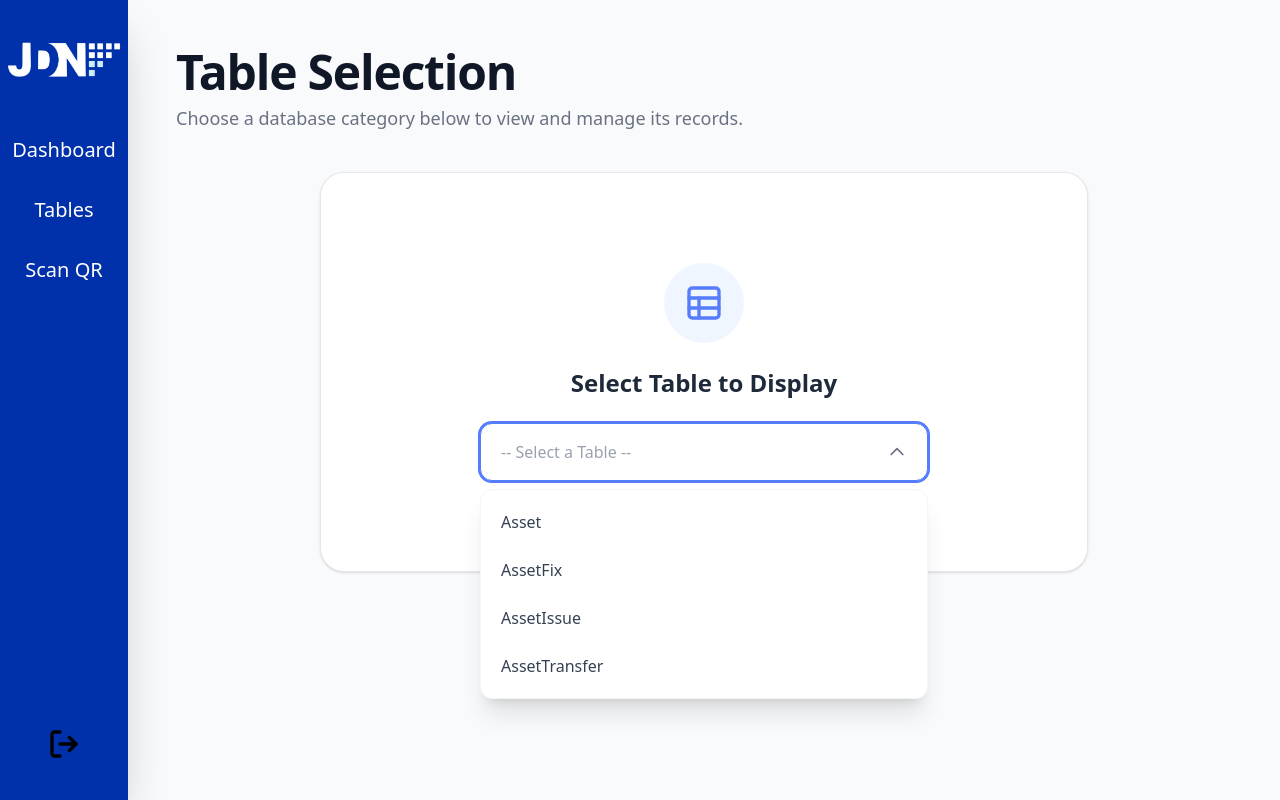
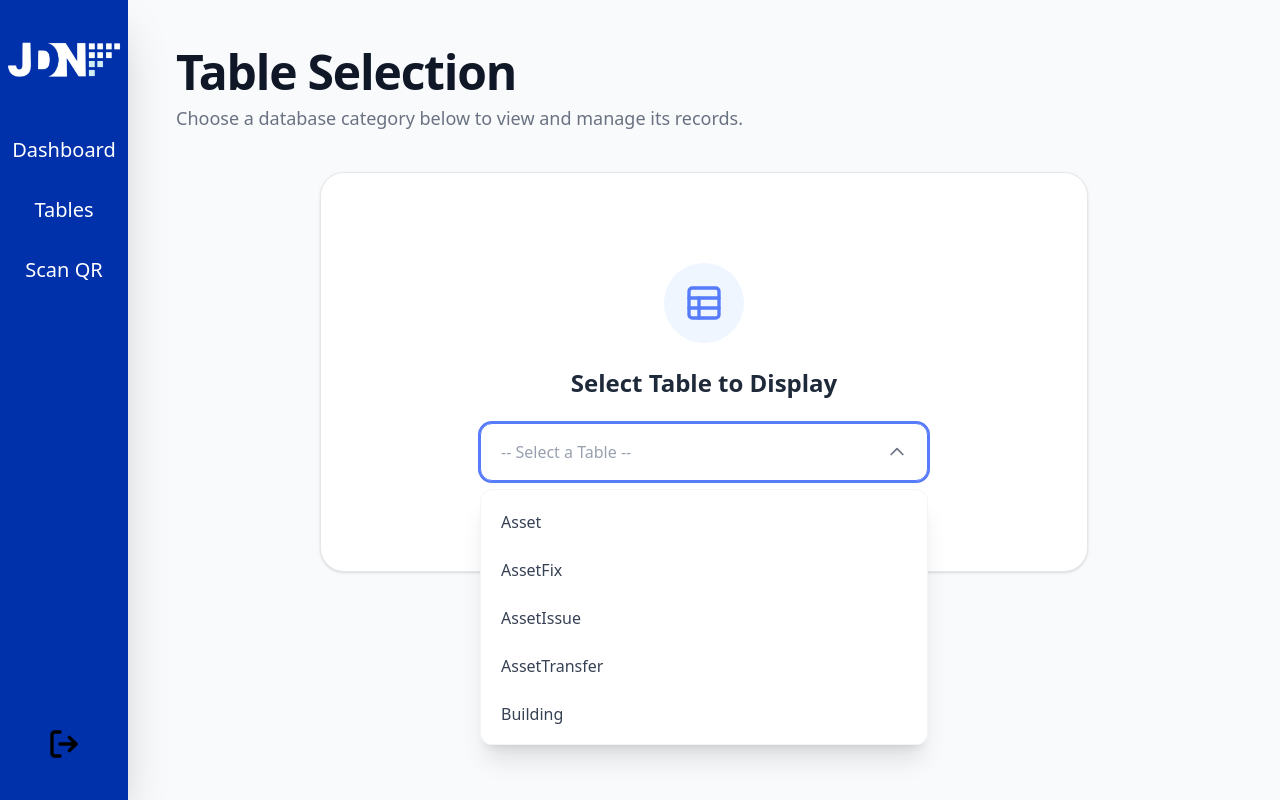
Before and after one commit to GuilianiHatsu1k1314/AssetTaggerFrontEnd, a React (Vite) app: page /TableSelection in a window 1280 px wide. Both pictures are taken after a click on the button "-- Select a Table --". Built offline with nearby package versions, Linux system fonts and the light colour scheme.

Commit message:
Added the other tables to the dropdown menu and added a scroll feature to it

```diff
--- a/src/routes/TableSelection.tsx
+++ b/src/routes/TableSelection.tsx
@@ -58,7 +58,25 @@ function TableSelection() {
 // ----------------------------------------------------------------------------
 // Dropdown Component
 // ----------------------------------------------------------------------------
-const options = ["Asset", "AssetFix", "AssetIssue", "AssetTransfer"];
+const options = [
+  "Asset",
+  "AssetFix",
+  "AssetIssue",
+  "AssetTransfer",
+  "Building",
+  "Category",
+  "Company",
+  "Department",
+  "Employee",
+  "EndUser",
+  "EndUserRole",
+  "Location",
+  "Manufacturer",
+  "Product",
+  "ProductSet",
+  "Role",
+  "Vendor",
+];
 
 function Dropdown() {
   const [isOpen, setIsOpen] = useState(false);
@@ -107,7 +125,7 @@ function Dropdown() {
 
       {/* Dropdown Menu */}
       {isOpen && (
-        <div className="animate-in fade-in slide-in-from-top-2 absolute top-full left-0 z-10 mt-2 w-full overflow-hidden rounded-xl border border-gray-100 bg-white py-2 shadow-xl">
+        <div className="animate-in fade-in slide-in-from-top-2 custom-scrollbar absolute top-full left-0 z-10 mt-2 max-h-64 w-full overflow-y-auto rounded-xl border border-gray-100 bg-white py-2 shadow-xl">
           {options.map((option, index) => (
             <div
               className="cursor-pointer px-5 py-3 font-medium text-gray-700 transition-colors hover:bg-blue-50 hover:text-[#567bfb]"
```
